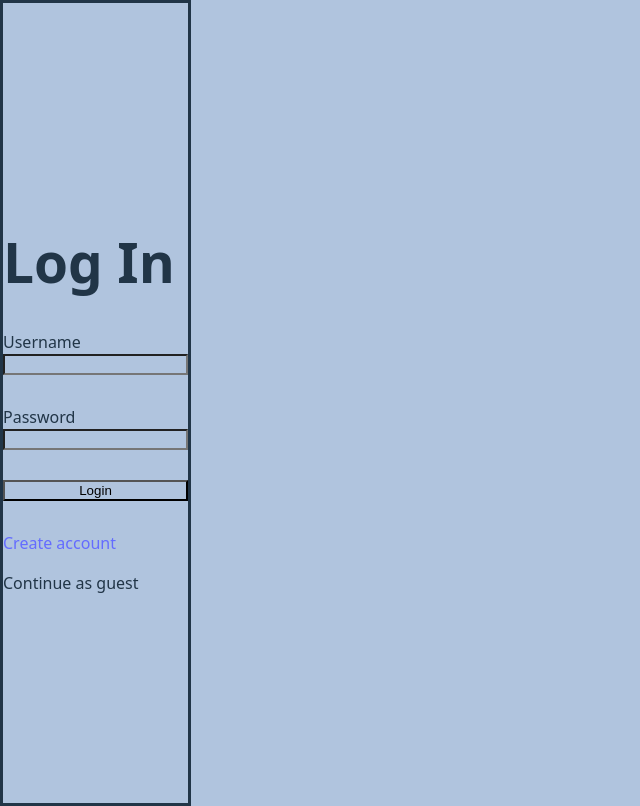
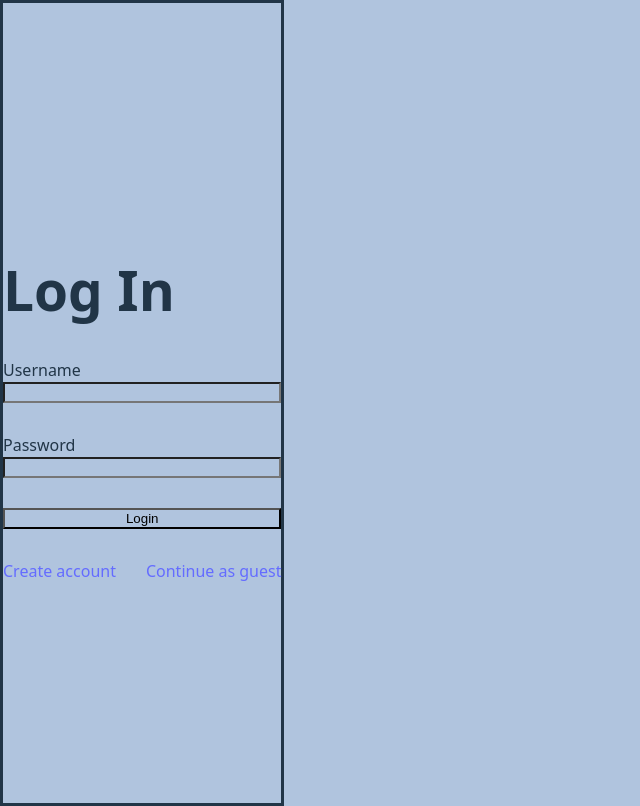
Before and after one commit to davidxosei/GoalPlanningApp, a React (Vite) app in the folder goal-planning-app/: page / in a window 1280 px wide. Shown: the whole page, without its empty margins (0-640 px from the left). Built offline with nearby package versions, Linux system fonts and the light colour scheme.

Commit message:
Fixed log in links

```diff
--- a/goal-planning-app/src/App.css
+++ b/goal-planning-app/src/App.css
@@ -1,5 +1,9 @@
 * {
   background-color: lightsteelblue;
+}
+#loginlinks {
+  display: flex;
+  gap: 30px
 }
 
 .login-reroute {
--- a/goal-planning-app/src/views/Login.jsx
+++ b/goal-planning-app/src/views/Login.jsx
@@ -18,8 +18,10 @@ export default function Login() {
 
                     <input type = "submit" value = "Login" />
                 </form>
-                <Link to = "/register">Create account</Link>
-                <p>Continue as guest</p>
+                <div id = "loginlinks">
+                    <Link to = "/register">Create account</Link>
+                    <Link to = "/home">Continue as guest</Link>
+                </div>
             </div>
         </div>
 
```
